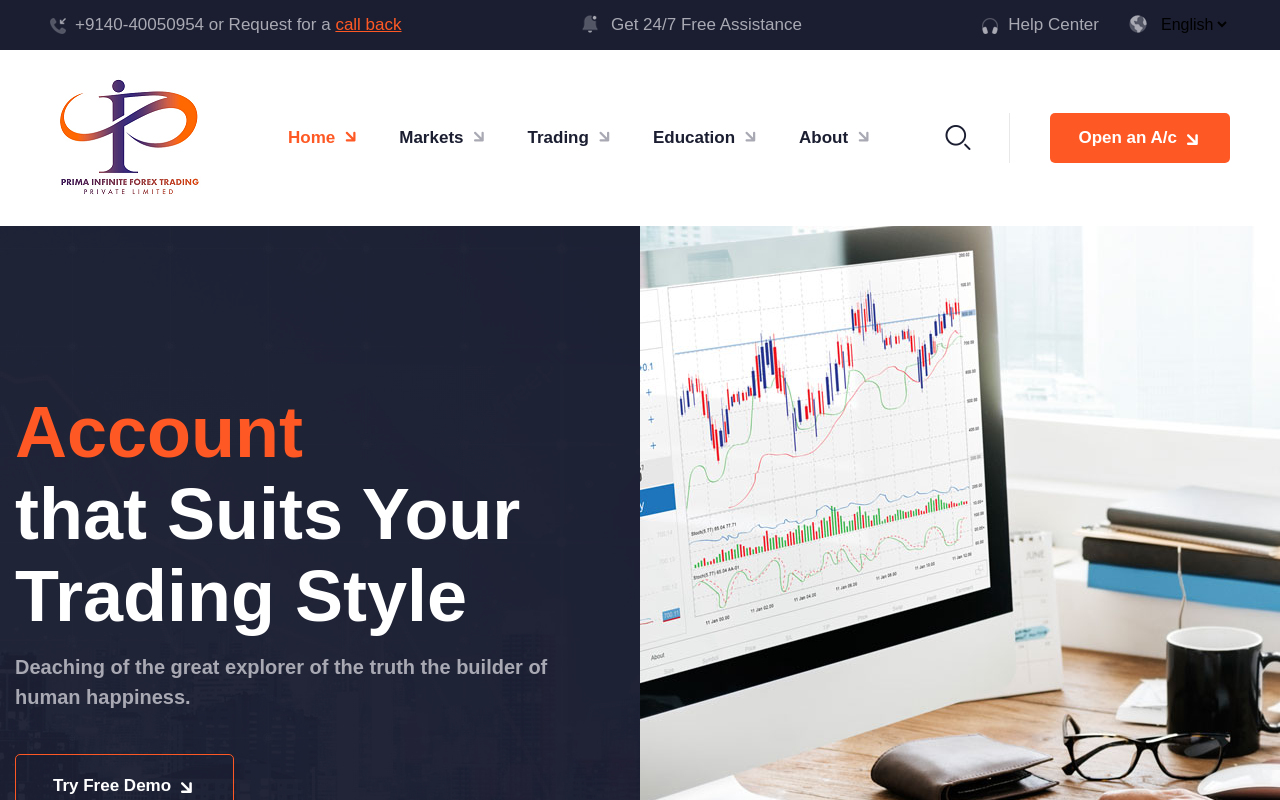
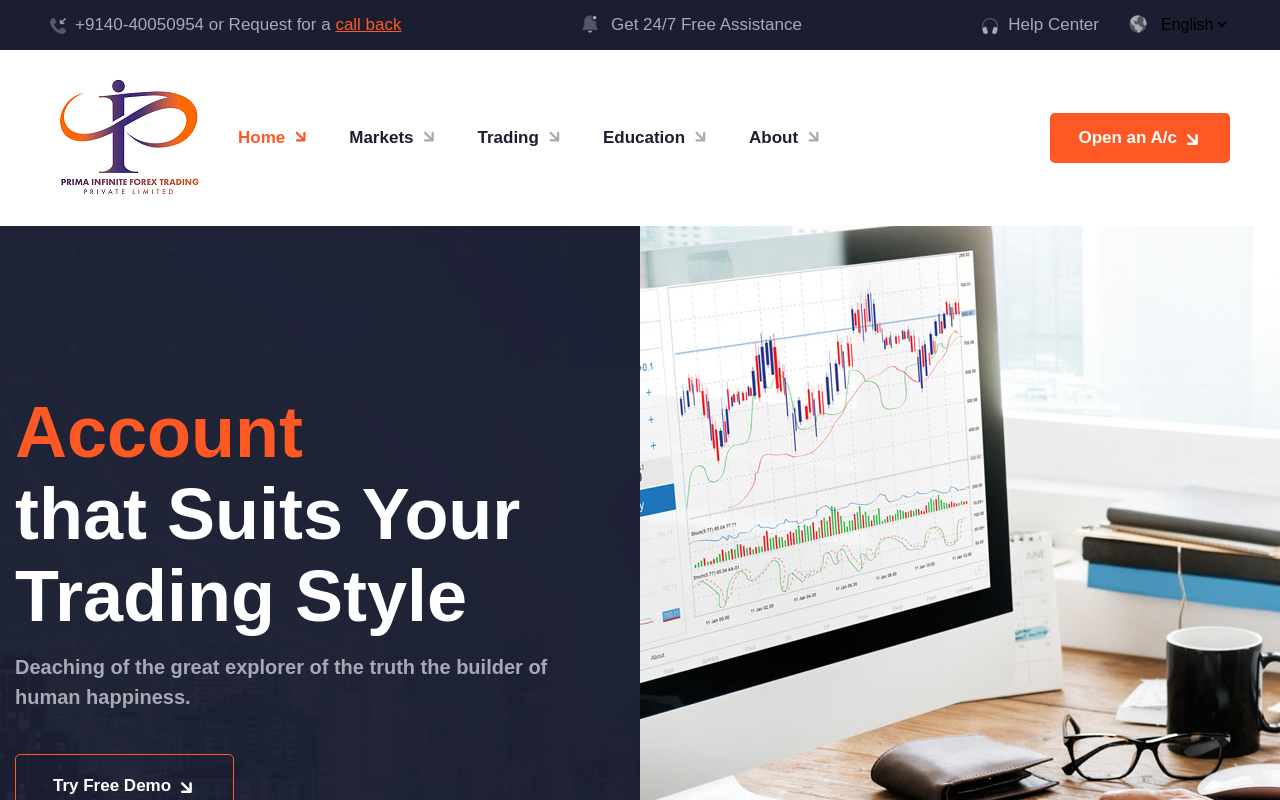
Before and after one commit to rrsoftsol/piforex, a Next.js app: page / in a window 1280 px wide. Shown: the top 800 px of the page. Built offline with nearby package versions, Linux system fonts and the light colour scheme.

Commit message:
fix menu

```diff
--- a/src/components/header.js
+++ b/src/components/header.js
@@ -76,12 +76,8 @@ export default () => {
                         <nav className="main-menu navbar-expand-md navbar-light">
                             <div className="collapse navbar-collapse show clearfix" id="navbarSupportedContent">
                                 <ul className="navigation clearfix">
-                                    <li className="current dropdown"><a href="/">Home</a>
-                                        <ul>
-                                            <li><a href="/">Home One</a></li>
-                                            <li><a href="index-2.html">Home Two</a></li>
-                                            <li><a href="index-3.html">Home Three</a></li>
-                                        </ul>
+                                    <li className="current"><a href="/">Home</a>
+
                                     </li>
                                     <li className="dropdown"><a href="/">Markets</a>
                                         <ul>
@@ -128,7 +124,6 @@ export default () => {
                         </nav>
                     </div>
                     <div className="menu-right-content">
-                        <div className="search-box-outer search-toggler"><i className="flaticon-search"></i></div>
                         <div className="clients-box">
                             <div className="icon-box"><img src="images/icons/icon-6.png" alt=""></img></div>
                             <a href="/">Client Portal<i className="flaticon-right-down"></i></a>
@@ -149,8 +144,7 @@ export default () => {
                         </nav>
                     </div>
                     <div className="menu-right-content">
-                        <div className="search-box-outer search-toggler"><i className="flaticon-search"></i></div>
-                        <div className="clients-box">
+                         <div className="clients-box">
                             <div className="icon-box"><img src="images/icons/icon-6.png" alt=""></img></div>
                             <a href="/">Client Portal<i className="flaticon-right-down"></i></a>
                         </div>
--- a/src/components/layout.js
+++ b/src/components/layout.js
@@ -7,7 +7,7 @@ import Footer from "./footer.js";
 export default ({ children }) => {
 
     return (
-        <div className="App">
+        <div className="boxed_wrapper">
             <Head>
                 <title>PRIMA INFINITE FOREX TRADING Company - CURRENCY EXCHANGE SERVICES</title>
                 <link rel="icon" href="/favicon-32x32.png" />
--- a/src/pages/_app.jsx
+++ b/src/pages/_app.jsx
@@ -1,7 +1,7 @@
 import '../../style/font-awesome-all.css'
 import '../../style/flaticon.css'
+import '../../style/index.css'
 import '../../style/responsive.css'
-import '../../style/index.css'
 
 export default function MyApp({ Component, pageProps }) {
   return <Component {...pageProps} />
```
